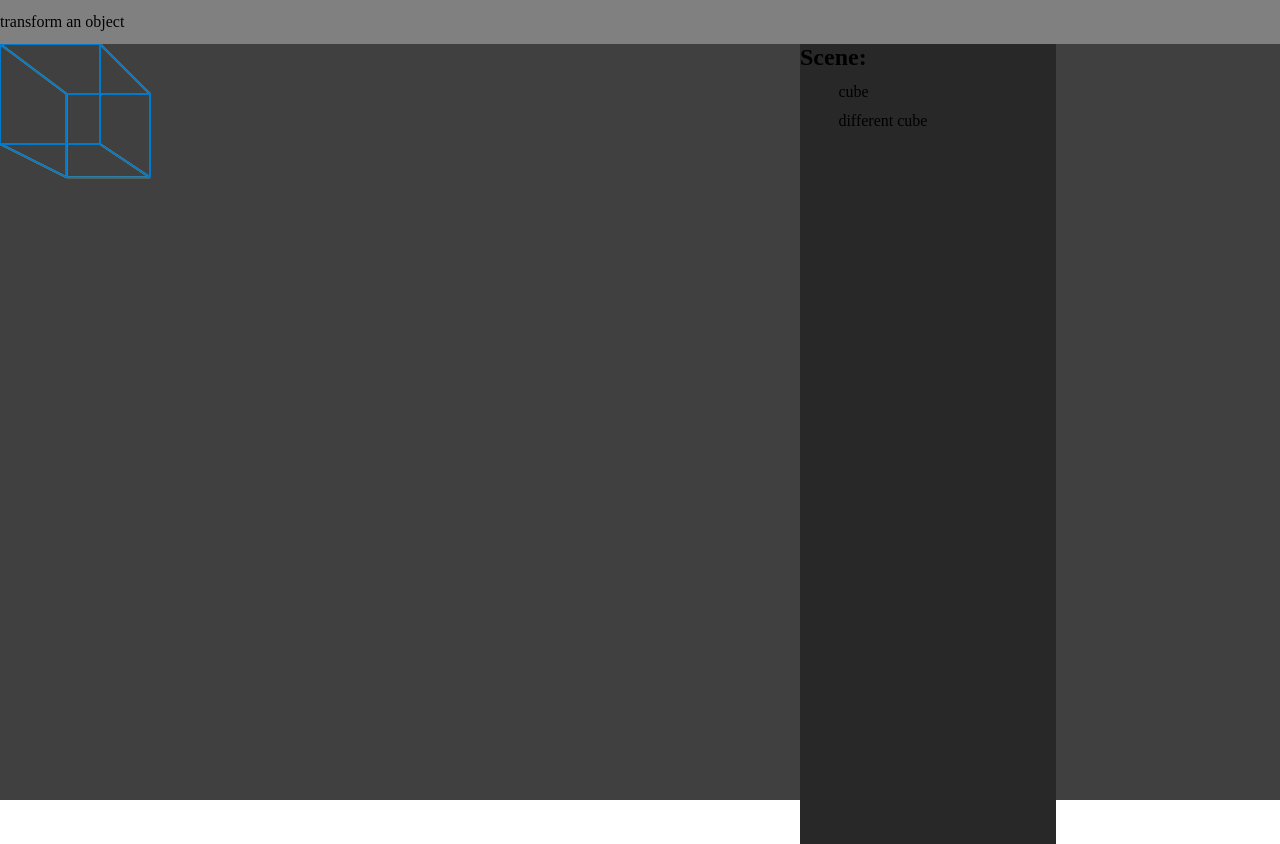
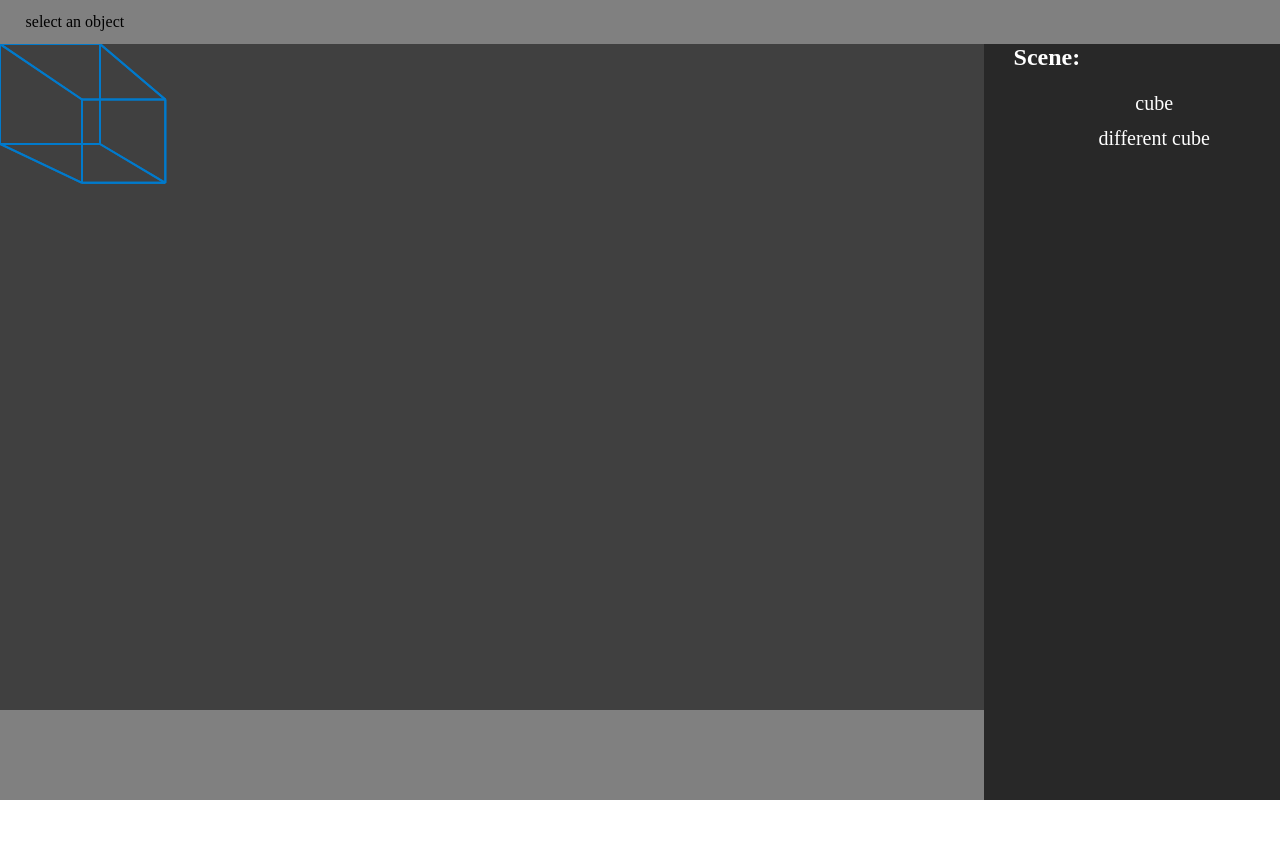
Before and after one commit to Johnryedoethe/t3d, a website built with Vite: page index.html in a window 1280 px wide. After the commit the page ends 800 px from the top, so only its background shows below. Built offline with nearby package versions, Linux system fonts and the light colour scheme.

Commit message:
Update Ui

```diff
--- a/index.html
+++ b/index.html
@@ -13,7 +13,7 @@
       <div id="editorInfoContainer"><p id="editorInfo"></p></div>
       <div id="sceneEditorContainer">
         <div>
-          <canvas id="2d_canvas" width="800" height="600"></canvas>
+          <canvas id="2d_canvas" ></canvas>
         </div>
          <div id="objListContainer">
           <h2 id="sceneHead">Scene:</h2>
--- a/src/editor3D.ts
+++ b/src/editor3D.ts
@@ -1,13 +1,11 @@
 import { Point2D } from "./types"
 import { Scene3D } from "./main"
 
-import { isIdxInSelectedObjMap } from "./util"
+// import { isIdxInSelectedObjMap } from "./util"
 
 
 let editorContent = document.getElementById("editorInfo")
 const objList = document.getElementById("objList")
-
-let hoverElem: HTMLLIElement
 
 let mouseEdit = false
 let firstMouseMovement = false
@@ -15,13 +13,12 @@ let prevPos: Point2D = {x: 0, y: 0}
 
 export function setUpAllListeners() {
   // testing values
-  Scene3D.editor.selectedObjsMap.push(0)
+  // Scene3D.editor.selectedObjsMap.push(0)
 
   editorKeyBindsListener()
   ShowAllObjects()
   editActiveObjectsListener()
   clickOnObjListListener()
-  hoverObjListElemListener()
 }
 
 function editorKeyBindsListener() {
@@ -31,6 +28,8 @@ function editorKeyBindsListener() {
     editorContent.textContent = "select an object"
   }
   document.addEventListener('keypress', (event) => {
+    console.log(Scene3D.editor.selectedObjsMap)
+
     if (Scene3D.editor.selectedObjsMap.length === 0) {
       editorContent.textContent = "select an object"
       return
@@ -115,9 +114,10 @@ function ShowAllObjects() {
 
     newLiElem.textContent = Scene3D.objects[i].name
     newLiElem.dataset.id = JSON.stringify(i)
-    newLiElem.style.paddingBottom = "5%"
-    newLiElem.style.wordBreak
-    newLiElem.style.textDecorationColor = "white"
+    newLiElem.className = "ObjLiElem"
+    // newLiElem.style.paddingBottom = "5%"
+    // newLiElem.style.wordBreak
+    // newLiElem.style.textDecorationColor = "white"
 
     duplicateNameMap.set(Scene3D.objects[i].name, i)
 
@@ -223,9 +223,10 @@ function editActiveObjectsListener() {
 
 function clickOnObjListListener() {
   objList?.addEventListener('click', (event: MouseEvent) => {
-    if (Scene3D.editor.curEditorState !== "idle") {
-      return
-    }
+    // if (Scene3D.editor.curEditorState !== "idle") {
+    //   return
+    // }
+
 
     const curListItem = event.target as HTMLUListElement
     const curItem = curListItem.closest("li")
@@ -239,51 +240,51 @@ function clickOnObjListListener() {
     for (let i = 0; i < Scene3D.editor.selectedObjsMap.length; i++) {
       if (Scene3D.editor.selectedObjsMap[i] === curId) {
         Scene3D.editor.selectedObjsMap.splice(curId, 1)
-        console.log("rm")
+        if (Scene3D.editor.selectedObjsMap.length === 0) {
+          editorContent.textContent = "select an object"
+        }
+
         return
       }
     }
 
-
-
     Scene3D.editor.selectedObjsMap.push(curId)
-    console.log(Scene3D.editor.selectedObjsMap)
   })
 }
 
-function hoverObjListElemListener() {
-  objList?.addEventListener('mouseover', (event: MouseEvent) => {
-    if (Scene3D.editor.curEditorState !== "idle") {
-      return
-    }
+// function hoverObjListElemListener() {
+//   objList?.addEventListener('mouseover', (event: MouseEvent) => {
+//     if (Scene3D.editor.curEditorState !== "idle") {
+//       return
+//     }
 
-    if (!hoverElem) {
-      return
-    }
+//     if (!hoverElem) {
+//       return
+//     }
 
-    const prevObjId = Number(hoverElem.dataset.id)
+//     const prevObjId = Number(hoverElem.dataset.id)
 
-    if (hoverElem && !isIdxInSelectedObjMap(prevObjId, Scene3D)) {
-      hoverElem.style.backgroundColor = "transparent"
-    }
+//     if (hoverElem && !isIdxInSelectedObjMap(prevObjId, Scene3D)) {
+//       hoverElem.style.backgroundColor = "transparent"
+//     }
 
-    const curListItem = event.target as HTMLUListElement
-    const curItem = curListItem.closest("li")
+//     const curListItem = event.target as HTMLUListElement
+//     const curItem = curListItem.closest("li")
 
 
 
-    if (!curItem && !isIdxInSelectedObjMap(prevObjId, Scene3D)) {
-      hoverElem.style.backgroundColor = "transparent"
-      return
-    }
-    if (!curItem) {
-      return
-    }
+//     if (!curItem && !isIdxInSelectedObjMap(prevObjId, Scene3D)) {
+//       hoverElem.style.backgroundColor = "transparent"
+//       return
+//     }
+//     if (!curItem) {
+//       return
+//     }
 
-    if (!isIdxInSelectedObjMap(prevObjId, Scene3D)) {
-      curItem.style.backgroundColor = "aliceblue"
-    }
+//     if (!isIdxInSelectedObjMap(prevObjId, Scene3D)) {
+//       curItem.style.backgroundColor = "aliceblue"
+//     }
 
-    hoverElem = curItem
-  })
-}
+//     hoverElem = curItem
+//   })
+// }
--- a/src/main.ts
+++ b/src/main.ts
@@ -18,21 +18,30 @@ function main() {
   const canvas = document.getElementById("2d_canvas") as HTMLCanvasElement;
   const ctx = canvas.getContext('2d') as CanvasRenderingContext2D;
 
-  canvas.width = 800
-  canvas.height = 600
+  canvas.width = window.innerWidth / 1.3
+  canvas.height = window.innerHeight / 1.2
 
+  Scene3D.eye.camWidth = canvas.width
+  Scene3D.eye.camHeight = canvas.height
   // ctx.translate(canvas.width / 2, canvas.height / 2)
 
 
-  setUpAllListeners()
-
 
   const gameLoop = () => {
+    canvas.width = window.innerWidth / 1.3
+    canvas.height = window.innerHeight / 1.2
+    Scene3D.eye.camWidth = canvas.width
+    Scene3D.eye.camHeight = canvas.height
+    Scene3D.eye.point.x = canvas.width / 2
+    Scene3D.eye.point.y = canvas.height / 2
+
 
     renderScene3D(ctx, Scene3D)
   }
 
   setInterval(gameLoop, 30)
+
+  setUpAllListeners()
 }
 
 window.addEventListener("DOMContentLoaded", main);
--- a/src/render.ts
+++ b/src/render.ts
@@ -24,6 +24,9 @@ function transformScene3D(scene: scene3D): Shape3D[] {
 export function renderScene3D(ctx: CanvasRenderingContext2D, scene3D: scene3D) {
   ctx.clearRect(0, 0, ctx.canvas.width, ctx.canvas.height);
 
+  ctx.fillStyle = "#404040"
+  ctx.fillRect(0, 0, ctx.canvas.width, ctx.canvas.height)
+
   const newShapes: Shape3D[] = transformScene3D(scene3D)
   const projectedPoints2D: Shape2D[] = []
 
@@ -32,7 +35,7 @@ export function renderScene3D(ctx: CanvasRenderingContext2D, scene3D: scene3D) {
     projectedPoints2D.push(curShape2D)
   }
 
-  drawShape2D(ctx, projectedPoints2D, scene3D)
+  drawShape2D(ctx, projectedPoints2D, scene3D, newShapes)
 }
 
 function project3DTo2D(shape: Shape3D, eye: camera): Shape2D {
@@ -48,7 +51,7 @@ function project3DTo2D(shape: Shape3D, eye: camera): Shape2D {
   return obj2D;
 }
 
-function drawShape2D(ctx: CanvasRenderingContext2D, shape2d: Shape2D[], scene3D: scene3D) {
+function drawShape2D(ctx: CanvasRenderingContext2D, shape2d: Shape2D[], scene3D: scene3D, transformedShapes: Shape3D[]) {
   let selectedPoint = 0
 
   for (let j = 0; j < shape2d.length; j++) {
@@ -63,11 +66,12 @@ function drawShape2D(ctx: CanvasRenderingContext2D, shape2d: Shape2D[], scene3D:
       const p1 = shape2d[j].points[p1Idx]
       const p2 = shape2d[j].points[p2Idx]
 
-      const p1z = scene3D.objects[j].shape.points[p1Idx].z
-      const p2z = scene3D.objects[j].shape.points[p2Idx].z
+      const p1z = transformedShapes[j].points[p1Idx].z
+      const p2z = transformedShapes[j].points[p1Idx].z
 
 
-      if (pointIsNotInView(scene3D.eye, p1) && pointIsNotInView(scene3D.eye, p2) || p1z <= scene3D.eye.point.z || p2z <= scene3D.eye.point.z) {
+      console.log(p2z)
+      if (pointIsNotInView(scene3D.eye, p1) && pointIsNotInView(scene3D.eye, p2) && p1z <= scene3D.eye.point.z || p2z <= scene3D.eye.point.z) {
         continue
       }
 
@@ -145,8 +149,8 @@ function drawLineSelectedSegment(ctx: CanvasRenderingContext2D, p1: Point2D, p2:
 }
 
 function pointIsNotInView(eye: camera, point: Point2D): boolean {
-  return point.y > eye.point.y + ((eye.camHeight + 100) / 2) ||
-    point.y < eye.point.y - ((eye.camHeight + 100)/ 2) ||
-    point.x > eye.point.x + ((eye.camWidth + 100) / 2) ||
-    point.x < eye.point.x - ((eye.camWidth + 100)/ 2)
+  return point.y > eye.point.y + ((eye.camHeight) / 2) ||
+    point.y < eye.point.y - ((eye.camHeight) / 2) ||
+    point.x > eye.point.x + ((eye.camWidth) / 2) ||
+    point.x < eye.point.x - ((eye.camWidth) / 2)
 }
--- a/src/transformImplementations/rotations.ts
+++ b/src/transformImplementations/rotations.ts
@@ -1,4 +1,4 @@
-import { Object3D, Point2D, Point3D, Shape3D } from "../types";
+import { Object3D, Point2D, Point3D, Shape3D, camera } from "../types";
 
 export function rotateObject3D(obj3D: Object3D): Shape3D {
   const {shape, midpoint, rotation} = obj3D
--- a/src/transformImplementations/scale.ts
+++ b/src/transformImplementations/scale.ts
@@ -1,4 +1,4 @@
-import { Object3D, Shape3D, Point3D } from "../types";
+import { Object3D, Shape3D, Point3D, camera } from "../types";
 
 export function scaleObject3D(obj3D: Object3D): Shape3D {
   const { points, edges } = obj3D.shape
--- a/src/transformImplementations/translations.ts
+++ b/src/transformImplementations/translations.ts
@@ -1,4 +1,4 @@
-import { Object3D, Point3D, Shape3D } from "../types";
+import { camera, Object3D, Point3D, Shape3D } from "../types";
 
 
 export function translateObject3D(obj3d: Object3D): Shape3D {
@@ -8,8 +8,8 @@ export function translateObject3D(obj3d: Object3D): Shape3D {
 
   for (let i = 0; i < points.length; i++) {
     const x = points[i].x + obj3d.translation.x
+    const z = points[i].z + obj3d.translation.z
     const y = points[i].y + obj3d.translation.y
-    const z = points[i].z + obj3d.translation.z
 
     shiftedPoints.push({x, y, z})
   }
--- a/style.css
+++ b/style.css
@@ -4,28 +4,33 @@ body, h1, h2, h3, h4, p, ul, ol {
 }
 
 #mainProject {
-  background-color: #404040;
+  background-color: grey;
   height: 100%;
   width: 100%;
   position: absolute;
+  overflow-y: hidden;
+  overflow-x: hidden;
+  user-select: none;
+  -webkit-user-select: none;
 }
 
 #sceneEditorContainer {
   width: 100%;
   height: 100%;
   display: flex;
+  justify-content: center;
 }
 
 #objListContainer {
   background-color: #282828;
-  width: 20%;
+  width: 30%;
   height: 100%;
 }
 
 #editorInfoContainer {
   width: 100%;
   background-color: grey;
-  padding: 1% 0%;
+  padding: 1% 2%;
 }
 
 #2d_canvas {
@@ -36,9 +41,25 @@ body, h1, h2, h3, h4, p, ul, ol {
 
 #sceneHead {
   padding-bottom: 5%;
+  padding-left: 10%;
+  color: white;
 }
 
 #objList {
   list-style-type: none;
   padding-left: 15%;
+  color: white;
+
 }
+
+.ObjLiElem {
+  padding: 2.5% 0%;
+  word-break: break-all;
+  text-align: center;
+  font-size: 1.25rem;
+}
+
+.ObjLiElem:hover {
+  cursor: pointer;
+  background-color: #3f3f3f;
+}
```
